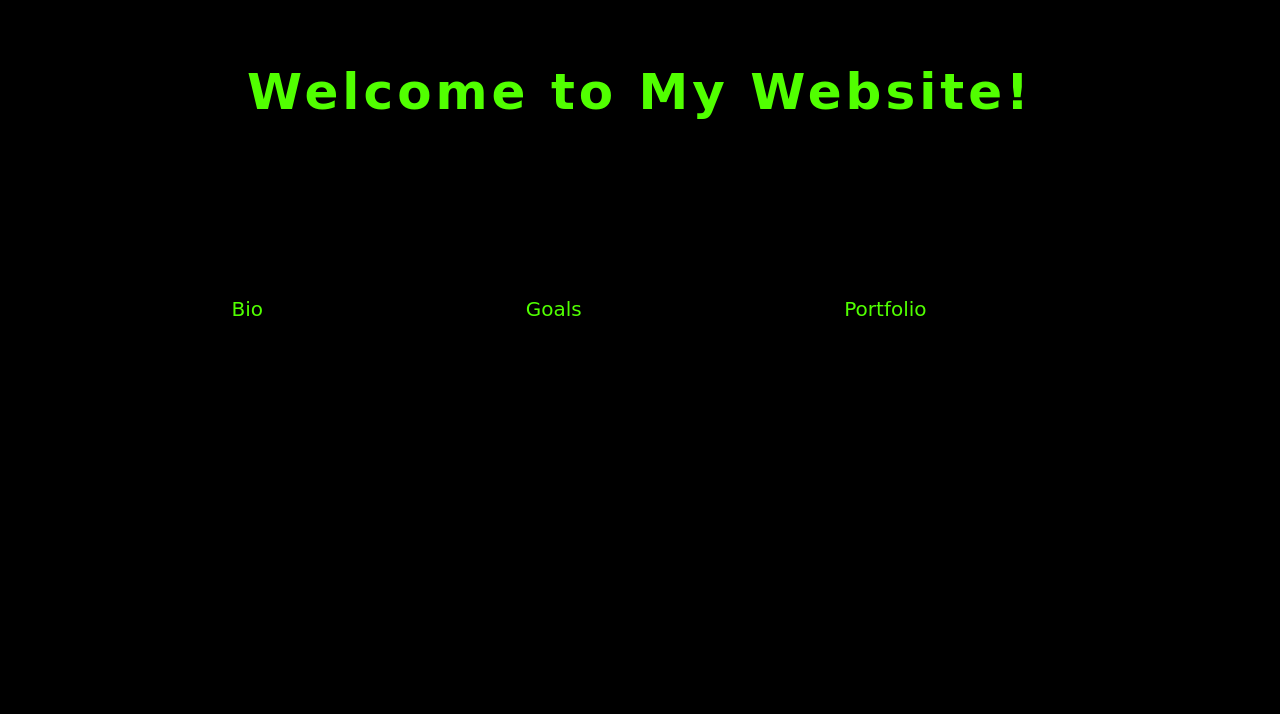
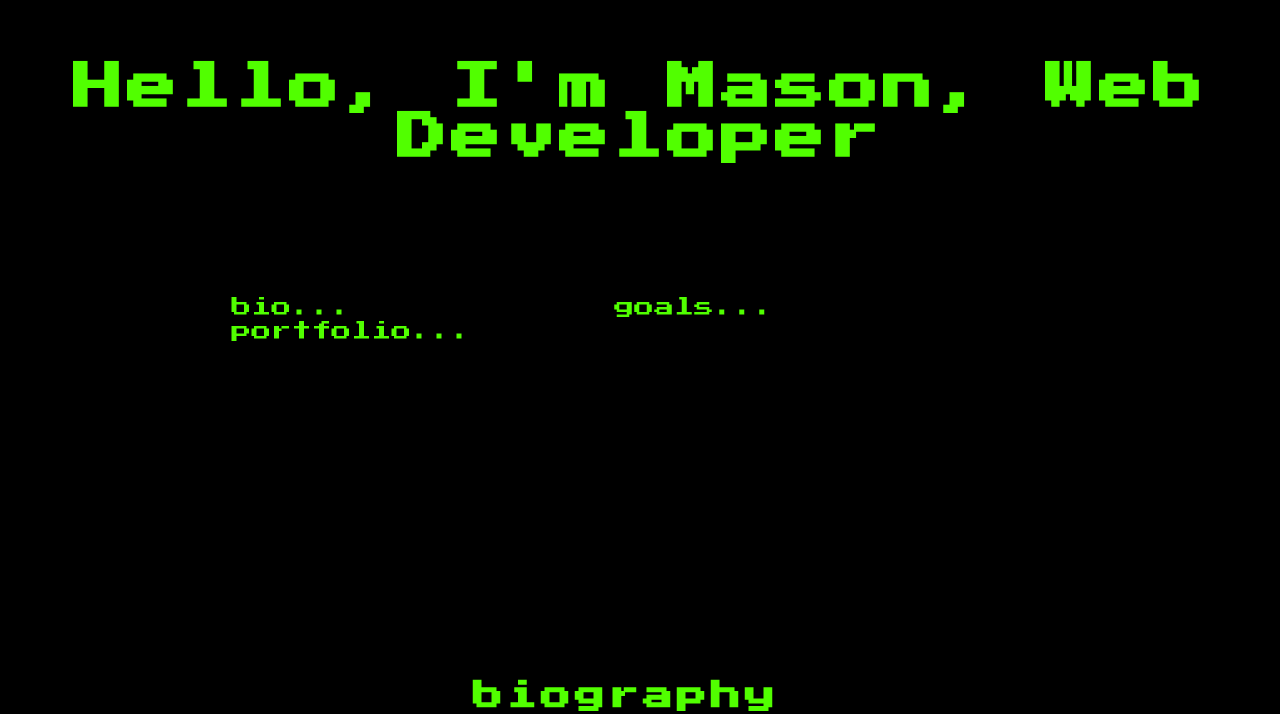
Before and after one commit to MasonPaquin/MasonPaquin.github.io, a plain HTML site: page index.html in a window 1280 px wide. Shown: the part 261-975 px from the top of the page. Before the commit the page ends 800 px from the top, so only its background shows below. Drawn offline with Linux system fonts and the light colour scheme.

Commit message:
Update index.html

```diff
--- a/index.html
+++ b/index.html
@@ -2,15 +2,22 @@
 <html>
     <link rel="stylesheet" href="index.css" type="text/css" />
     <head>
+        <link href="https://fonts.googleapis.com/css2?family=Press+Start+2P&display=swap" rel="stylesheet">
         <div class="welcome">
-        <h1>Welcome to My Website!</h1>
-        </div>
+        <h1>Hello, I'm Mason, Web Developer</h1>
         <div class="navbar">
-        <ul class="top-link">
-            <li><a href="bio">Bio</a></li>
-            <li><a href="Goals">Goals</a></li>
-            <li><a href="Portfolio">Portfolio</a></li>
+            <ul class="top-link">
+            <li><a href="#bio">bio...</a></li>
+            <li><a href="#goals">goals...</a></li>
+            <li><a href="portfolio">portfolio...</a></li>
         </ul>
         </div>
     </head>
+    <body>
+        <h2><a id="bio">biography</a></h2>
+        <p class="bio">Hello, I'm Mason, an aspiring web developer. I am 21 years old currently taking online courses to become a full-stack web developer. I was born in southern Minnesota where I graduated in the Class of 2019. I enjoy gaming, learning code, and being online.  I like surrounding myself with people I can learn from and I'm always looking for new ways to expand my knowledge in all areas of life. My strengths include being open-minded, eager to develop new skill sets, challenging myself, and overcoming limitations.</p>
+
+        <h2><a id="goals">goals</a></h2>
+        <p class="goals">My goals are to become a full time junior web developer specializing in full-stack development. I would like to have proficient knowledge in how to make a website beautiful, funcional, and fast. As well as have a full understanding of APIs, databases, and how to make them run! I'd like to channel my passion for computers and development into a career I enjoy.</p>
+    </body>
 </html>
```
